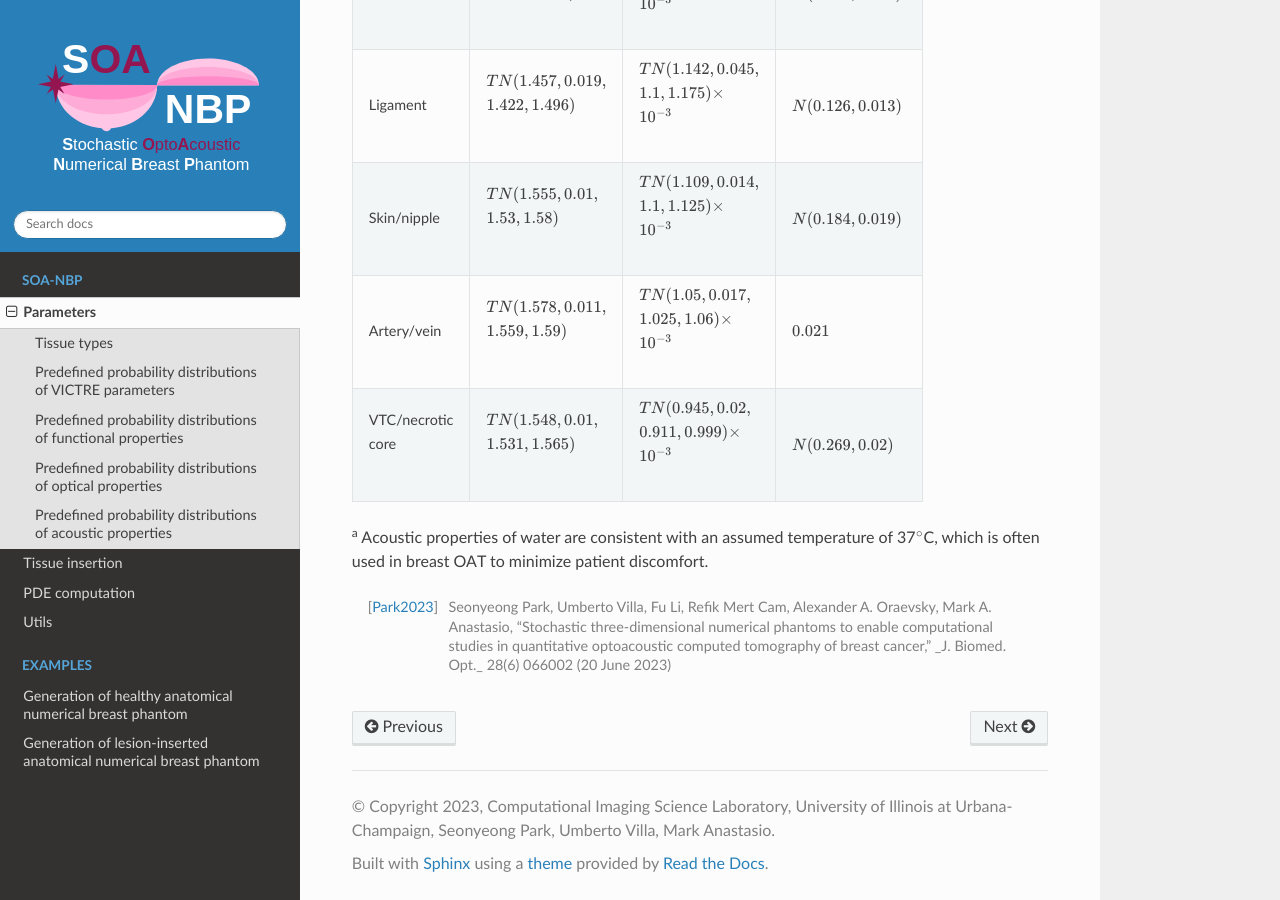
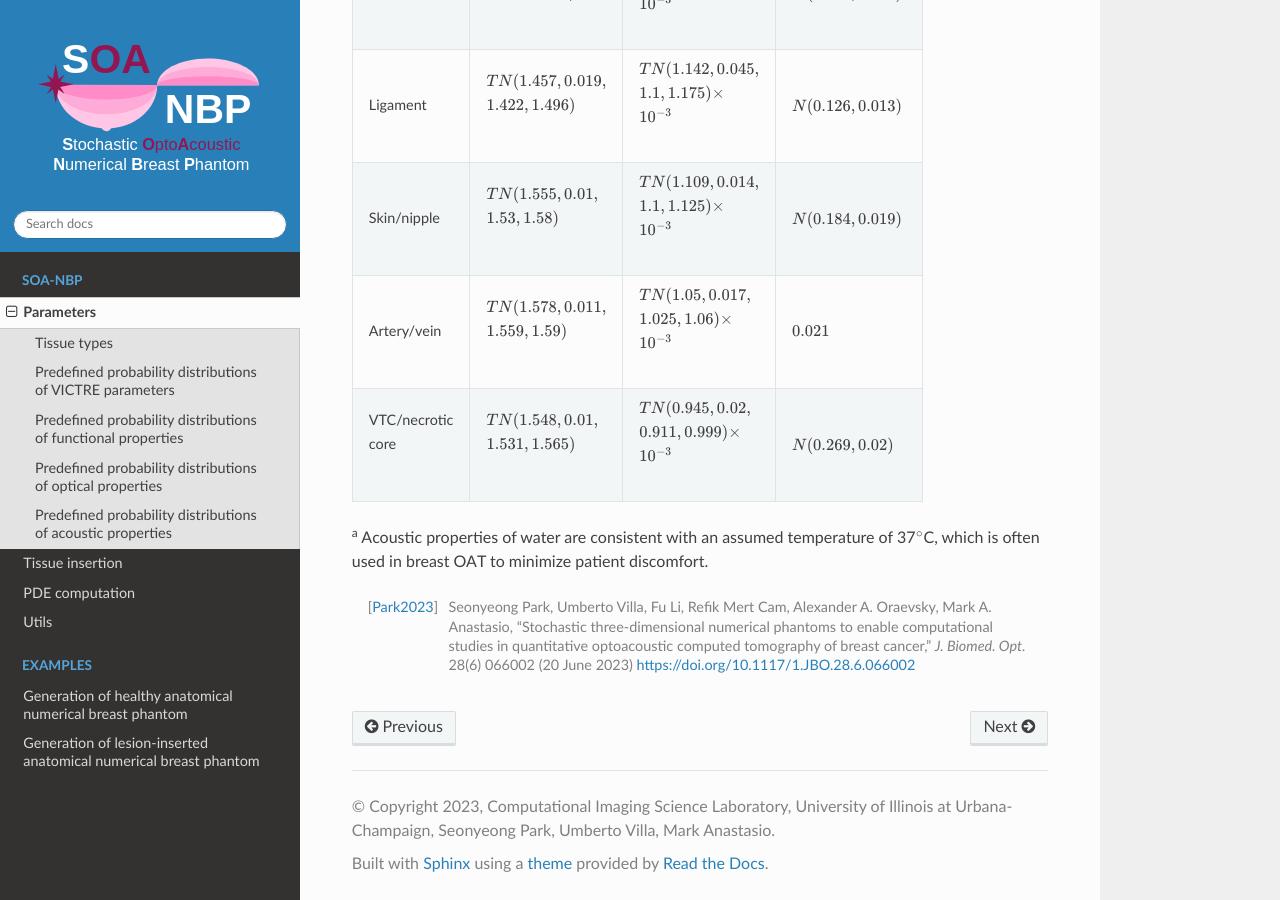
Before and after one commit to seonyeong-park/soa-nbp-tutorial, a Sphinx documentation site: the page built from docs/source/soa-nbp/parameters.rst, in a window 1280 px wide and 900 px high, scrolled down 2422 px. Built offline with Sphinx 7.4.7 and the Read the Docs theme 2.0.0, drawn with Linux system fonts in a browser that asks for light colours; pages that are not in the unit, such as notebooks, are missing from menus; some of the changed lines change nothing that is shown.

Commit message:
Update parameters.rst

```diff
--- a/docs/source/soa-nbp/parameters.rst
+++ b/docs/source/soa-nbp/parameters.rst
@@ -172,4 +172,4 @@ Predefined probability distributions of acoustic properties
 :sup:`a` Acoustic properties of water are consistent with an assumed temperature of 37\ :math:`^{\circ}`\ C, which is often used in breast OAT to minimize patient discomfort.
 
 
-.. [Park2023]  Seonyeong Park, Umberto Villa, Fu Li, Refik Mert Cam, Alexander A. Oraevsky, Mark A. Anastasio, "Stochastic three-dimensional numerical phantoms to enable computational studies in quantitative optoacoustic computed tomography of breast cancer," _J. Biomed. Opt._ 28(6) 066002 (20 June 2023)
+.. [Park2023]  Seonyeong Park, Umberto Villa, Fu Li, Refik Mert Cam, Alexander A. Oraevsky, Mark A. Anastasio, "Stochastic three-dimensional numerical phantoms to enable computational studies in quantitative optoacoustic computed tomography of breast cancer," *J. Biomed. Opt.* 28(6) 066002 (20 June 2023) https://doi.org/10.1117/1.JBO.28.6.066002
```
